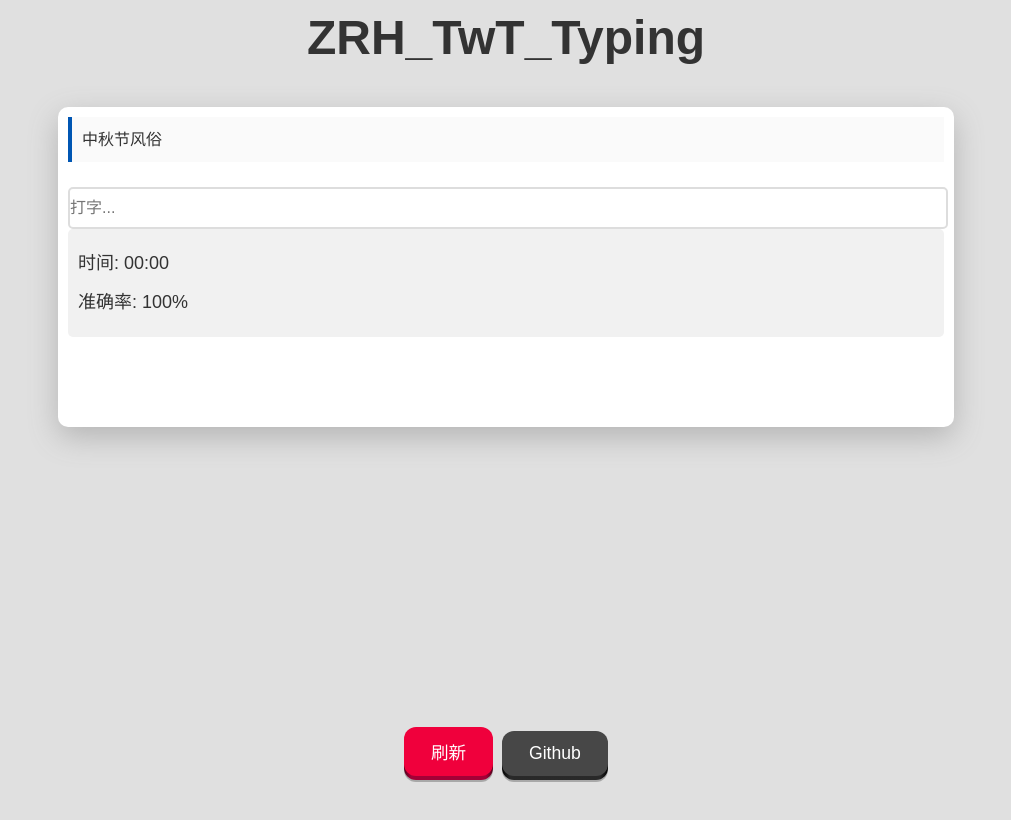
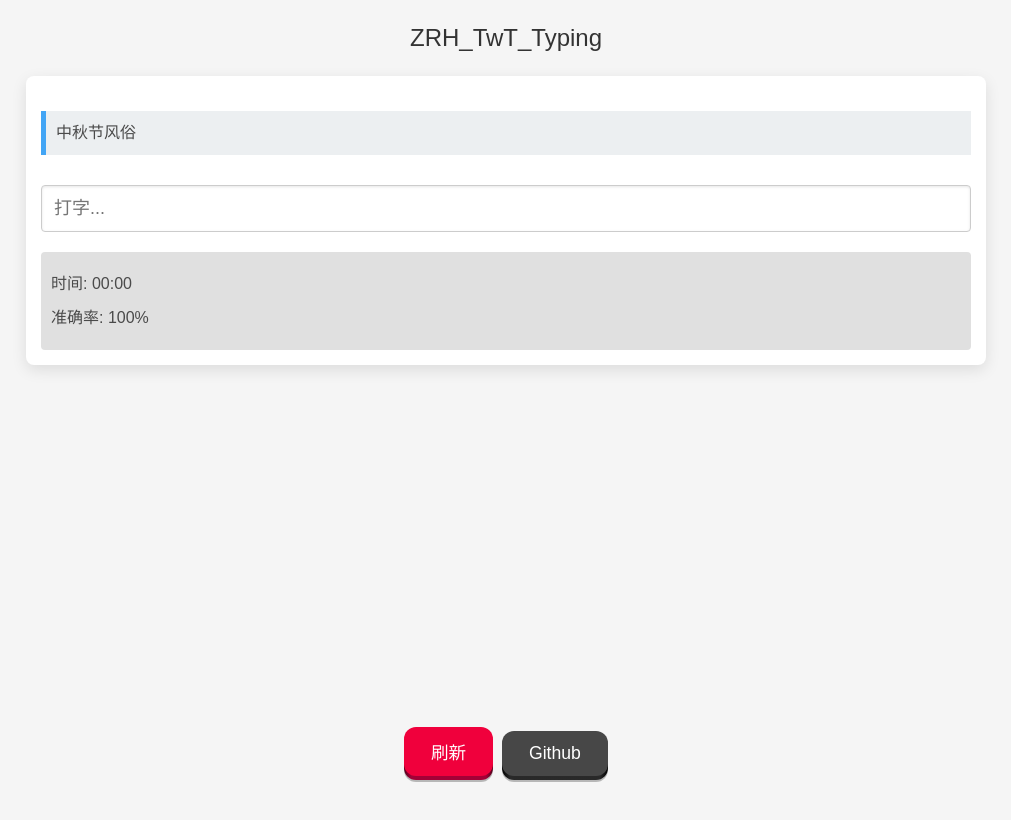
Before and after one commit to Diicck/TwT_tping, a plain HTML site: page index.html in a window 1280 px wide. Shown: the whole page, without its empty margins (134-1145 px from the left). Drawn offline with Linux system fonts and the light colour scheme.

Commit message:
Update style.css

```diff
--- a/style.css
+++ b/style.css
@@ -1,111 +1,110 @@
-*{
-    font-family: "苹方",sans-serif;
-}
-/* 基础重置 */
-body, h1, h2, h3, p, div {
+/* 全局字体和重置 */
+* {
+    font-family: 'PingFang SC', 'Arial', sans-serif;
     margin: 0;
     padding: 0;
     box-sizing: border-box;
 }
 
 body {
-    font-family: 'Segoe UI', Tahoma, Geneva, Verdana, sans-serif;
-    background-color: #f4f7f6;
-    color: #333;
-    line-height: 1.6;
+    font-size: 16px;
+    color: #4A4A4A;
+    background-color: #F5F5F5;
+    line-height: 1.5;
     height: 100vh;
-    background: #e0e0e0;
 }
 
-/* 容器 */
+/* 主容器样式 */
 .container {
-    max-width: 800px;
-    margin: auto;
+    width: 80%;
+    max-width: 1200px;
+    margin: 20px auto;
+    background: #FFF;
     padding: 20px;
+    box-shadow: 0 2px 5px rgba(0,0,0,0.1);
 }
 
-/* 输入区域样式 */
+/* 文本输入区域 */
 .input-area {
     margin: 20px 0;
 }
 
-
-/* 输入框样式 */
+/* 文本输入框 */
 #typingInput {
     width: 100%;
-    padding: 10px 0;
-    margin-top: 5px;
-    border: 2px solid #ddd;
-    font-size: 16px;
-    border-radius: 5px;
-    transition: border-color 0.3s;
+    padding: 12px;
+    margin-top: 10px;
+    border: 1px solid #CCC;
+    font-size: 18px;
+    color: #333;
+    border-radius: 4px;
+    box-shadow: inset 0 1px 3px rgba(0,0,0,0.1);
 }
 
 #typingInput:focus {
-    border-color: #0056b3;
-    outline: none;
+    border-color: #66AFE9;
+    outline: 0;
+    box-shadow: inset 0 1px 3px rgba(0,0,0,0.1), 0 0 8px rgba(102,175,233,.6);
 }
 
 #typingInput.error {
-    border-color: #ff4757;
+    border-color: #E53935;
+    box-shadow: inset 0 1px 3px rgba(0,0,0,0.1), 0 0 8px rgba(233, 102, 102, 0.6);
 }
 
-/* 文本显示区域 */
+/* 显示文本区域 */
 #textToType {
-    background-color: #fafafa;
-    border-left: 4px solid #0056b3;
+    background-color: #ECEFF1;
+    border-left: 5px solid #42A5F5;
     padding: 10px;
-    margin-bottom: 20px;
-    white-space: pre-wrap; /* 保持文本的格式，如空格和换行 */
+    margin: 20px 0;
+}
+/* 统计信息 */
+#stats {
+    background-color: #E0E0E0;
+    padding: 10px;
+    margin-top: 20px;
+    border-radius: 4px;
 }
 
-/* 统计信息样式 */
-#stats {
-    font-size: 18px;
-    background-color: #f1f1f1;
-    padding: 10px;
-    border-radius: 5px;
-
-
-}
-
-/* 统计信息内的文本 */
 #stats p {
     margin: 10px 0;
 }
 
-/* 提示和错误信息样式 */
+/* 提示与错误信息 */
 .alert {
-    padding: 20px;
-    background-color: #f44336; /* Red */
-    color: white;
-    margin-bottom: 15px;
-    border-radius: 5px;
+    padding: 15px;
+    margin-bottom: 20px;
+    color: #FFF;
+    border-radius: 4px;
+
 }
 
 .alert.success {
-    background-color: #4CAF50; /* Green */
-}
-.error{
-    color: #f44336;
+    background-color: #4CAF50;
 }
 
 .alert.info {
-    background-color: #2196F3; /* Blue */
+    background-color: #2196F3;
 }
-#box{
-    width: 70%;
-    height: 40%;
-    margin:0 auto;
-    border-radius: 10px;
-    background: #ffffff;
-    box-shadow: 0 10px 30px rgb(180, 180, 180),
-    0 20px 30px rgb(224, 224, 224);
-    padding: 10px;
+
+.alert.error {
+    background-color: #F44336;
 }
-.logo_text{
+
+/* 其他 */
+#box {
+    width: 75%;
+    margin: 0 auto;
+    padding: 15px;
+    background: #FFF;
+    border-radius: 8px;
+    box-shadow: 0 5px 15px rgba(0,0,0,0.1);
+}
+
+.logo_text {
     text-align: center;
-    font-size: 48px;
-    margin-bottom: 30px;
-    font-weight: bold;
+    font-size: 24px;
+    color: #333;
+    margin: 20px 0;
 }
```
